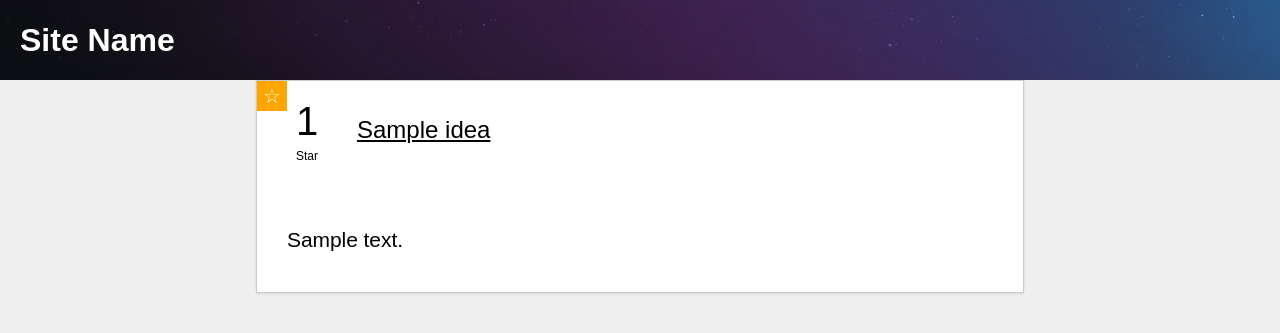
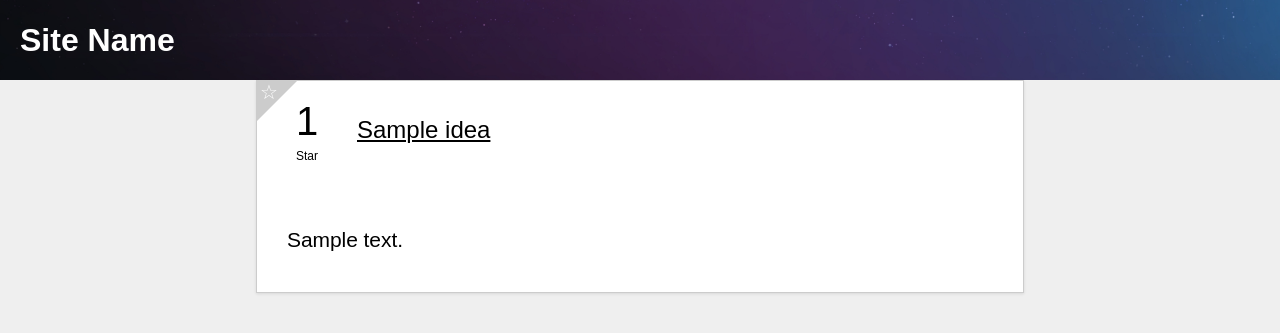
Before and after one commit to sigvef/ideavote.co, a Django app: template ideax/idea/templates/idea/idea.html in a window 1280 px wide. Shown: the top 333 px of the page. Run offline with Django 3.2, Linux system fonts and the light colour scheme; the template is opened without the code that fills it: values that come from a table or form of the project are taken from there, others are empty; tables that the repository leaves empty hold one stand-in row (values such as "Sample post"); parts of the project's set-up code (start-up, migrations or seed data) failed here and were passed over.

Commit message:
Tweak star style

```diff
--- a/ideax/idea/templates/idea/upvote_widget.html
+++ b/ideax/idea/templates/idea/upvote_widget.html
@@ -1,6 +1,6 @@
 <div class="upvote-widget">
-  <div class="upvoted-marker">
-    ☆
+  <div class="upvote-marker d">
+    <a href class="star">☆</a>
   </div>
   <span class="number">
       {{ idea.upvoters.count }}
--- a/ideax/static/css/master.css
+++ b/ideax/static/css/master.css
@@ -60,13 +60,28 @@ html, body {
   font-size: 12px;
 }
 
-.upvote-widget .upvoted-marker {
-  width: 30px;
-  height: 30px;
+.upvote-widget .upvote-marker {
+  width: 0px;
+  height: 0px;
   position: absolute;
-  background: orange;
-  color: white;
   text-align: center;
   line-height: 30px;
   vertical-align: middle;
+  border-left: 20px solid #ccc;
+  border-top: 20px solid #ccc;
+  border-right: 20px solid transparent;
+  border-bottom: 20px solid transparent;
 }
+
+.upvote-widget .upvote-marker.upvoted {
+  border-left: 20px solid orange;
+  border-top: 20px solid orange;
+}
+
+.upvote-widget .upvote-marker a.star {
+  position: absolute;
+  top: -24px;
+  left: -17px;
+  color: white;
+  text-decoration: none;
+}
```
